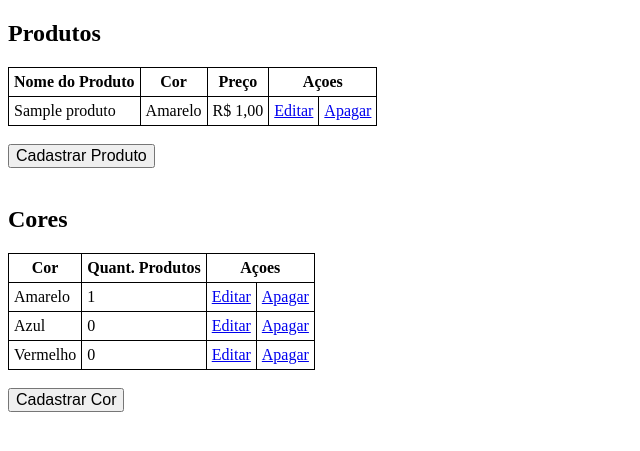
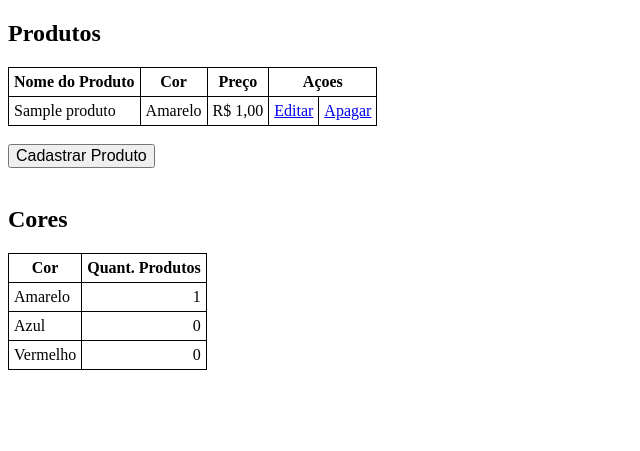
Before and after one commit to ddrppx/crud-php, a PHP site: page / in a window 1280 px wide. Shown: the top 451 px of the page, without its empty margins (0-640 px from the left). Run offline with PHP 8.4, Linux system fonts and the light colour scheme; data comes from the database, SQL or seed files in the repository; tables that the repository leaves empty hold one stand-in row (values such as "Sample post"); data that the repository does not hold is empty.

Commit message:
Alinhando numero na tabela

```diff
--- a/css/main.css
+++ b/css/main.css
@@ -7,3 +7,7 @@ table, th, td {
 button {
     font-size: 1rem;
 }
+
+.number {
+    text-align: right;
+}
--- a/index.php
+++ b/index.php
@@ -43,7 +43,7 @@
                         <tr>
                             <td><?= $res['nome'] ?></td>
                             <td><?= $res['cor'] ?></td>
-                            <td>R$ <?= number_format($res['preco'], 2, ",", ".") ?></td>
+                            <td class="number">R$ <?= number_format($res['preco'], 2, ",", ".") ?></td>
                             <td><a href='pages/edit_produto.php?i=<?= $id_64 ?>'>Editar</a>
                             <td><a href="#" onclick="apagarProd('post/request_produto.php', <?= $res['id'] ?>, '<?= $res['nome'] ?>', 'index.php')">Apagar</a>
                         </tr>
@@ -72,19 +72,18 @@
             <tr>
                 <th>Cor</th>
                 <th>Quant. Produtos</th>
-                <th colspan="2">Açoes</th>
             </tr>
         </thead>
 
         <tbody>
             <?php
                     while ($res = mysqli_fetch_array($q)){
-                        echo "<tr>";
-                        echo "<td>". $res['cor'] ."</td>";
-                        echo "<td>". $res['qtd_prod']."</td>";
-                        echo "<td><a href='update.php?id=". $data['id']."'>Editar</a>";
-                        echo "<td><a href='database/delete.php?id=". $data['id']. "'>Apagar</a>";
-                        echo "</tr>";
+                    ?>
+                        <tr>
+                            <td><?= $res['cor'] ?></td>
+                            <td class="number"><?= $res['qtd_prod'] ?></td>
+                        </tr>
+                    <?php
                     }
             ?>
         </tbody>
@@ -93,7 +92,9 @@
         }
     ?>
 
-<br>
+    <!--
+    <br>
     <a href="pages/nova_cor.php"><button>Cadastrar Cor</button></a><br />
+    -->
 </body>
 </html>
```
